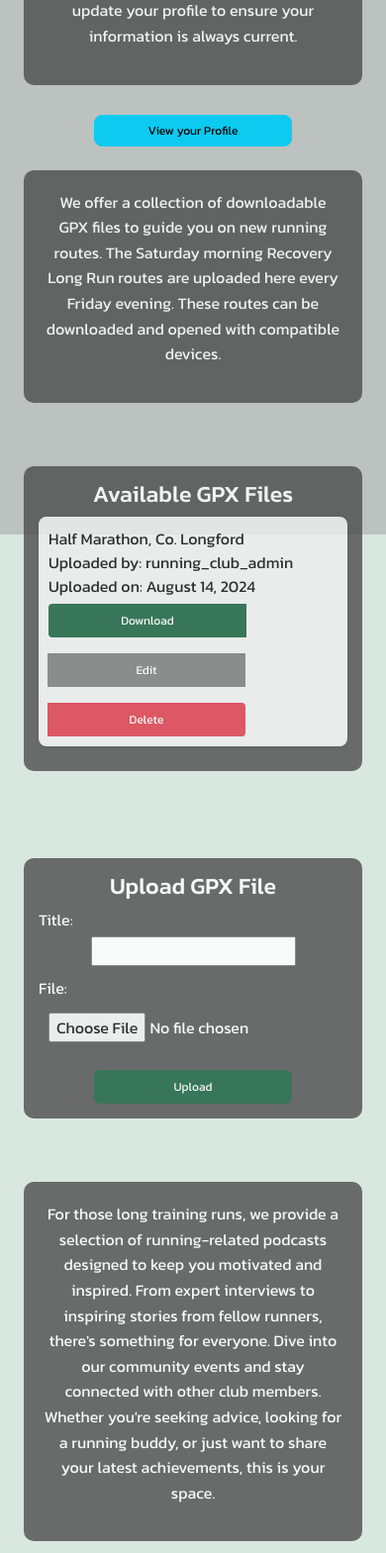
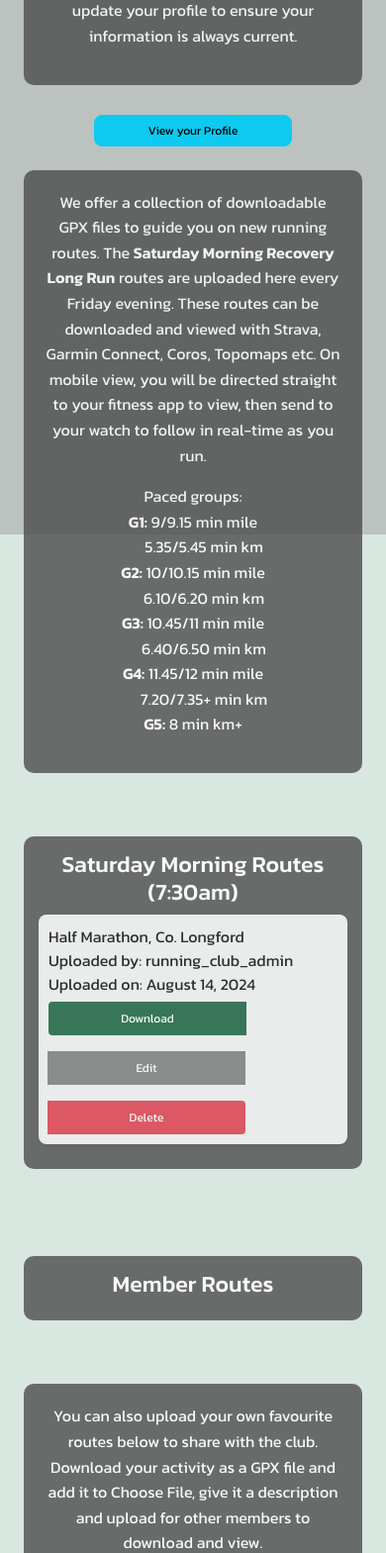
Before and after one commit to BrianMcConway/brendan-doyle-running-club, a Django app: page /members/ in a window 390 px wide. Shown: the part 304-1873 px from the top of the page at 99% size. Run offline with Django 5.2, Linux system fonts and the light colour scheme; a user stored in the database is signed in; data comes from the database, SQL or seed files in the repository; some libraries are stand-ins or nearby versions.

Commit message:
Edit gpx groupings to admin & member uploads and add members text to members.html.

```diff
--- a/members/templates/members/members.html
+++ b/members/templates/members/members.html
@@ -10,8 +10,8 @@
         <h2 class="my-4">Members Area</h2>
         <div class="members-info">
             <p>Welcome to the members area. Here, you have access to some resources to support
-                            your running journey. You can view and update your profile to
-                            ensure your information is always current.</p>
+                            your running journey. You can view and update your profile to ensure your information
+                            is always current.</p>
         </div>
 
         <!-- Profile Button -->
@@ -21,20 +21,34 @@
 
         <div class="members-info">
             <p>We offer a collection of downloadable GPX files to guide you on new running routes.
-               The Saturday morning Recovery Long Run routes are uploaded here every Friday evening.
-               These routes can be downloaded and opened with compatible devices.
+                            The <strong>Saturday Morning Recovery Long Run</strong> routes are uploaded here every Friday evening.
+                            These routes can be downloaded and viewed with Strava, Garmin Connect, Coros, Topomaps etc.
+                            On mobile view, you will be directed straight to your fitness app to view, then send to your
+                            watch to follow in real-time as you run.</p>
+                            <p>
+                                Paced groups:<br>
+                                <strong>G1:</strong> 9/9.15 min mile<br>
+                                &nbsp;&nbsp;&nbsp;&nbsp;&nbsp;&nbsp;5.35/5.45 min km<br>
+                                <strong>G2:</strong> 10/10.15 min mile<br>
+                                &nbsp;&nbsp;&nbsp;&nbsp;&nbsp;&nbsp;6.10/6.20 min km<br>
+                                <strong>G3:</strong> 10.45/11 min mile<br>
+                                &nbsp;&nbsp;&nbsp;&nbsp;&nbsp;&nbsp;6.40/6.50 min km<br>
+                                <strong>G4:</strong> 11.45/12 min mile<br>
+                                &nbsp;&nbsp;&nbsp;&nbsp;&nbsp;&nbsp;7.20/7.35+ min km<br>
+                                <strong>G5:</strong> 8 min km+
                             </p>
         </div>
 
-        <!-- GPX File List and GPX File Upload Form on same Row -->
         <div
             class="row">
-            <!-- GPX File List -->
+            <!-- Admin GPX File List -->
             <div class="col-lg-6 col-md-6 my-4">
                 <div class="gpx-file-list">
-                    <h3>Available GPX Files</h3>
+                    <h3>Saturday Morning Routes (7:30am)</h3>
                     <ul>
                         {% for file in files %}
+                            {% if file.uploaded_by.is_staff %}
+                                <!-- Check if the user is an admin -->
                                 <li>
                                     <span>{{ file.title }}</span>
                                     <p>Uploaded by:
@@ -50,12 +64,50 @@
                                         {% endif %}
                                     </div>
                                 </li>
+                            {% endif %}
                         {% endfor %}
                     </ul>
                 </div>
             </div>
 
+            <!-- Member GPX File List -->
+            <div class="col-lg-6 col-md-6 my-4">
+                <div class="gpx-file-list">
+                    <h3>Member Routes</h3>
+                    <ul>
+                        {% for file in files %}
+                            {% if not file.uploaded_by.is_staff %}
+                                <!-- Check if the user is a member -->
+                                <li>
+                                    <span>{{ file.title }}</span>
+                                    <p>Uploaded by:
+                                        {{ file.uploaded_by.username }}</p>
+                                    <p>Uploaded on:
+                                        {{ file.uploaded_at|date:"F j, Y" }}</p>
+                                    <!-- Display upload date -->
+                                    <div class="btn-group">
+                                        <a href="{% url 'gpxfile_download' file.pk %}" class="btn btn-primary btn-sm" download onclick="setTimeout(function() { location.reload(); }, 1000);">Download</a>
+                                        {% if file.uploaded_by == user %}
+                                            <a href="{% url 'gpxfile_edit' file.pk %}" class="btn btn-secondary btn-sm">Edit</a>
+                                            <a href="{% url 'gpxfile_delete' file.pk %}" class="btn btn-danger btn-sm">Delete</a>
+                                        {% endif %}
+                                    </div>
+                                </li>
+                            {% endif %}
+                        {% endfor %}
+                    </ul>
+                </div>
+            </div>
+        </div>
+
+        <div class="members-info">
+            <p>You can also upload your own favourite routes below to share with the club. Download your activity as
+                            a GPX file and add it to Choose File, give it a description and upload for other members to
+                            download and view.</p>
+        </div>
+
         <!-- GPX File Upload Form -->
+        <div class="row">
             <div class="col-lg-6 col-md-6 my-4">
                 <div class="gpx-file-upload">
                     <h3>Upload GPX File</h3>
@@ -74,7 +126,6 @@
                 </div>
             </div>
         </div>
-
 
         <div class="members-info">
             <p>For those long training runs, we provide a selection of running-related podcasts
```
Lines whose indentation alone changed are shown as unchanged.
